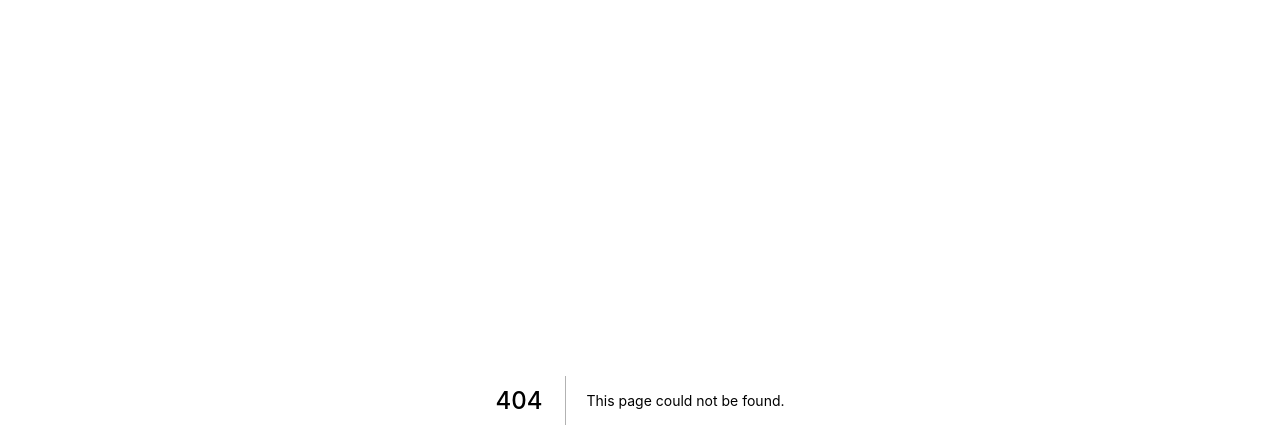
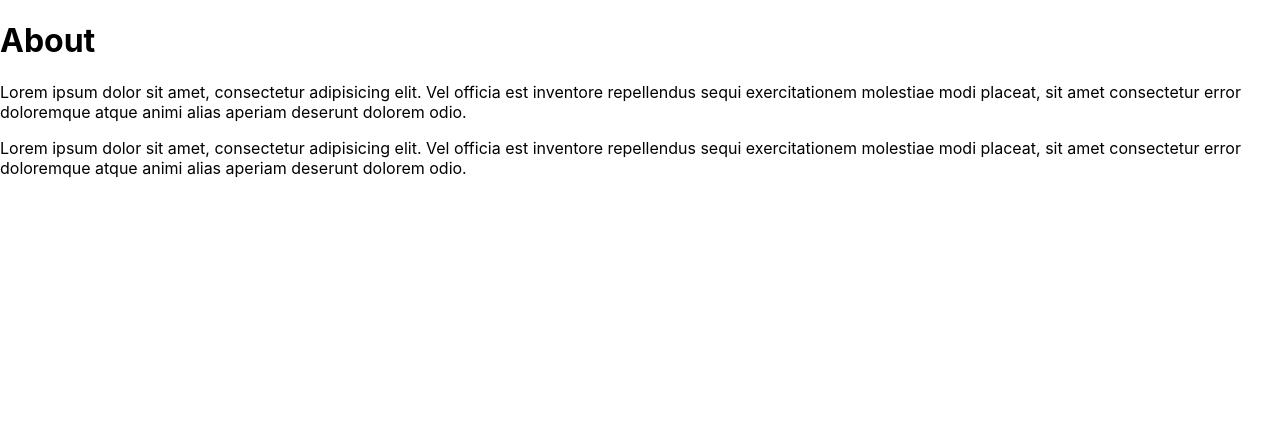
Before and after one commit to ioan-thomas/learn-NextJS, a Next.js app: page /about in a window 1280 px wide. Before the commit this address had no page. Shown: the top 448 px of the page. Built offline with nearby package versions, Linux system fonts and the light colour scheme.

Commit message:
testing routing in next

```diff
--- /dev/null
+++ b/pages/about.js
@@ -0,0 +1,11 @@
+const About = () => {
+    return (
+        <div>
+            <h1>About</h1>
+                <p>Lorem ipsum dolor sit amet, consectetur adipisicing elit. Vel officia est inventore repellendus sequi exercitationem molestiae modi placeat, sit amet consectetur error doloremque atque animi alias aperiam deserunt dolorem odio.</p>
+                <p>Lorem ipsum dolor sit amet, consectetur adipisicing elit. Vel officia est inventore repellendus sequi exercitationem molestiae modi placeat, sit amet consectetur error doloremque atque animi alias aperiam deserunt dolorem odio.</p>
+        </div>
+     );
+}
+
+export default About;
```
Also changed, not shown: pages/ninjas/index.js (added, +7 -0 lines).
